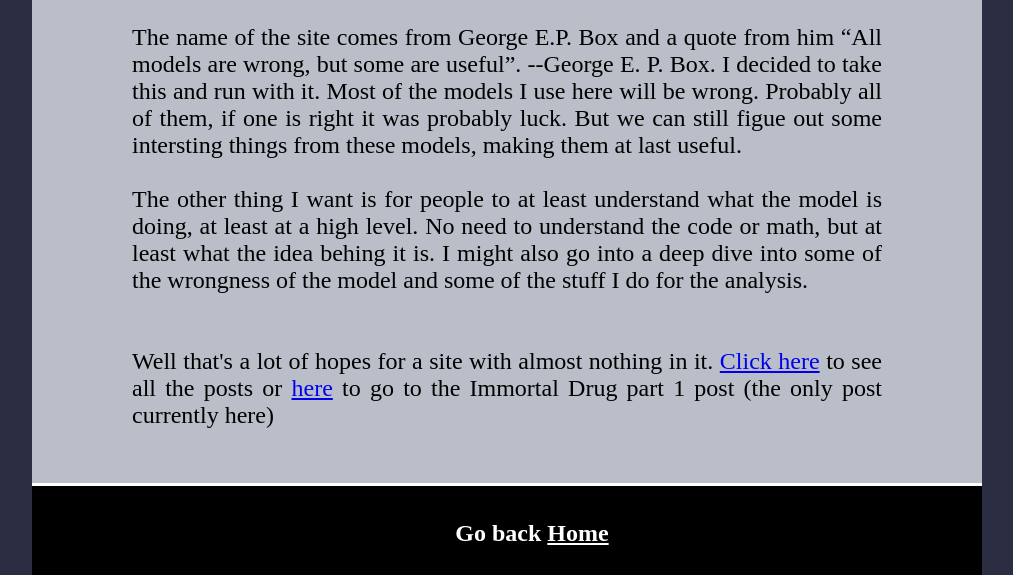
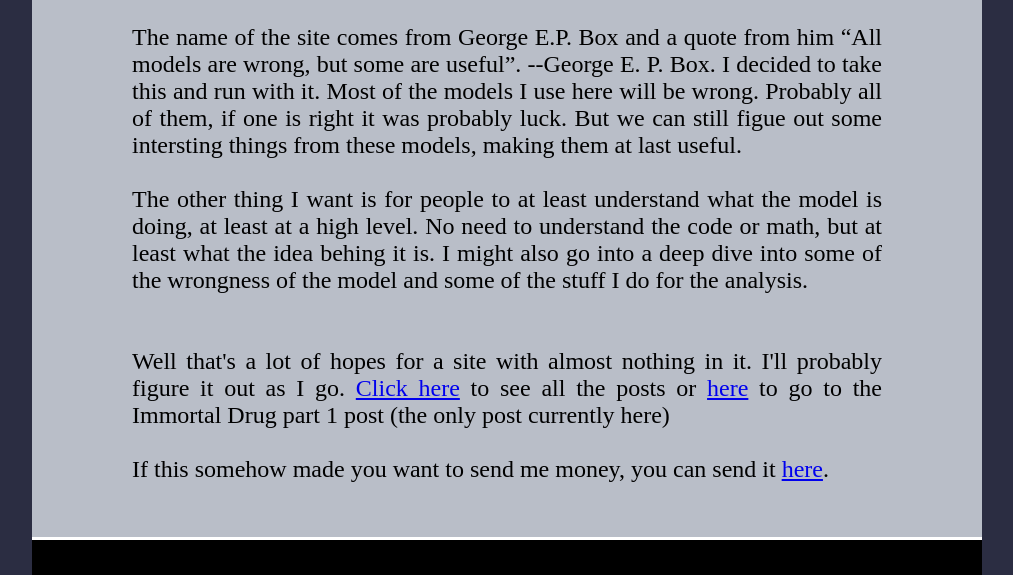
Before and after one commit to Abominathan/Abominathan.github.io, a plain HTML site: page index.html in a window 1280 px wide. Shown: the part 356-931 px from the top of the page, without its empty margins (133-1146 px from the left). Drawn offline with nearby package versions, Linux system fonts and the light colour scheme.

Commit message:
Added Patereon

```diff
--- a/Footer.js
+++ b/Footer.js
@@ -34,6 +34,7 @@ footerTemplate.innerHTML = `
         <p>Go back <a href="/index.html">Home</a><\p>
         <p>All the <a href="/AllStuff.html">projects</a> <\p>
         <p>Learn <a href="/about.html">About me</a><\p>
+        <p>Send  <a href="https://www.patreon.com/wrongmodel">money</a><\p>
         <p> That's all folks<\p>
 
     </div>
--- a/index.html
+++ b/index.html
@@ -26,7 +26,9 @@
         <p> The other thing I want is for people to at least understand what the model is doing, at least at a high level. No need to understand the code or math, but at least what the idea behing it is. I might also go into a deep dive into some of the wrongness of the model and some of the stuff I do for the analysis. </p>
         <br>
         <br>
-        <p> Well that's a lot of hopes for a site with almost nothing in it. <a href="/AllStuff.html">Click here</a> to see all the posts or <a href="/ImmortalDrug_Part1">here</a> to go to the Immortal Drug part 1 post (the only post currently here)</p>
+        <p> Well that's a lot of hopes for a site with almost nothing in it. I'll probably figure it out as I go. <a href="/AllStuff.html">Click here</a> to see all the posts or <a href="/ImmortalDrug_Part1">here</a> to go to the Immortal Drug part 1 post (the only post currently here)</p>
+        <br>
+        <p> If this somehow made you want to send me money, you can send it <a href="https://www.patreon.com/wrongmodel">here</a>.  </p>
 
         <footer-component></footer-component>
     </div>
```
